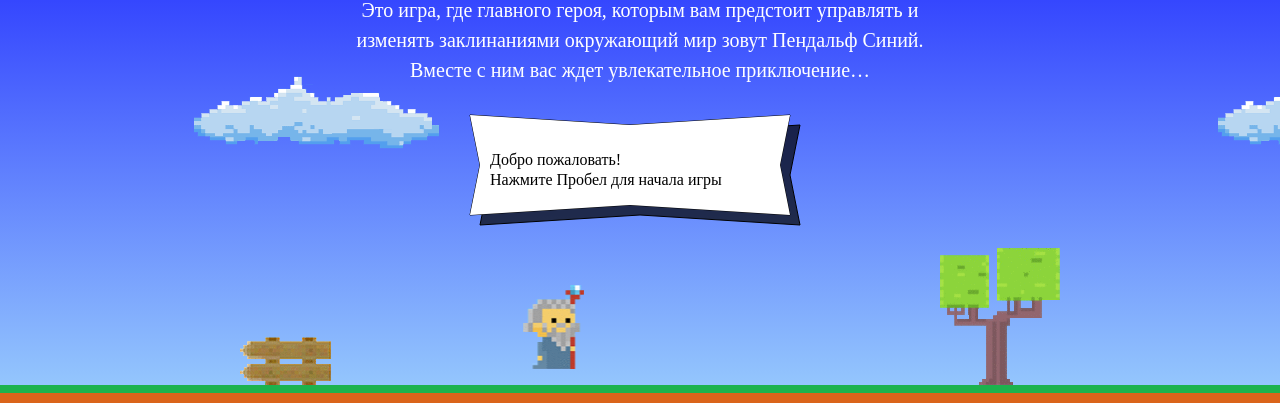
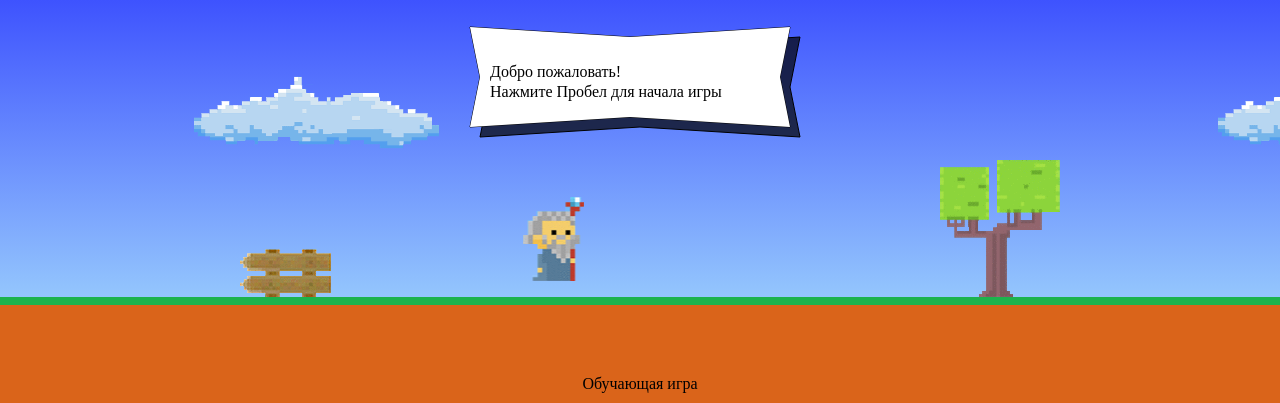
Before and after one commit to PechurinaLena/cat-and-magic, a plain HTML site: page index.html in a window 1280 px wide. Shown: the part 214-617 px from the top of the page. Drawn offline with Linux system fonts and the light colour scheme; a web font is replaced by a local one.

Commit message:
changed text

```diff
--- a/index.html
+++ b/index.html
@@ -5,7 +5,7 @@
   <link rel="stylesheet" href="https://fonts.googleapis.com/css?family=PT+Mono&subset=latin,cyrillic">
   <link rel="stylesheet" href="css/main.css">
   <link rel="shortcut icon" href="favicon.ico" type="image/x-icon">
-  <title>Код и Магия</title>
+  <title>Cat and magic</title>
 </head>
 <body>
 
@@ -50,14 +50,9 @@
   <div class="header-fence"></div>
   <div class="header-tree"></div>
 
-  <h1 class="header-title section-title">
-    Code&thinsp;and&thinsp;Magick
-    <img src="img/title-site.png" alt="Code and magick">
-  </h1>
+  <h1> Magic wizard</h1>
   <p class="header-description">
-    Это игра, где главного героя, которым вам предстоит управлять и изменять заклинаниями окружающий мир зовут
-    Пендальф Синий.
-    Вместе с ним вас ждет увлекательное приключение&hellip;
+    Это игра, где волшебник должен победить злые силы&hellip;
   </p>
 
   <div class="demo"></div>
@@ -161,8 +156,7 @@
 </div>
 
 <footer>
-  <p><a href="http://htmlacademy.ru" class="footer-link"><img src="img/htmlacademy-logo.png" alt="HTML Academy"
-                                                              width="130">Сделано в HTML Academy</a>в 2017 году</p>
+  <p><a href="#" class="footer-link"></a>Обучающая игра</p>
 </footer>
 
 <template id="similar-wizard-template" style="display: none">
```
